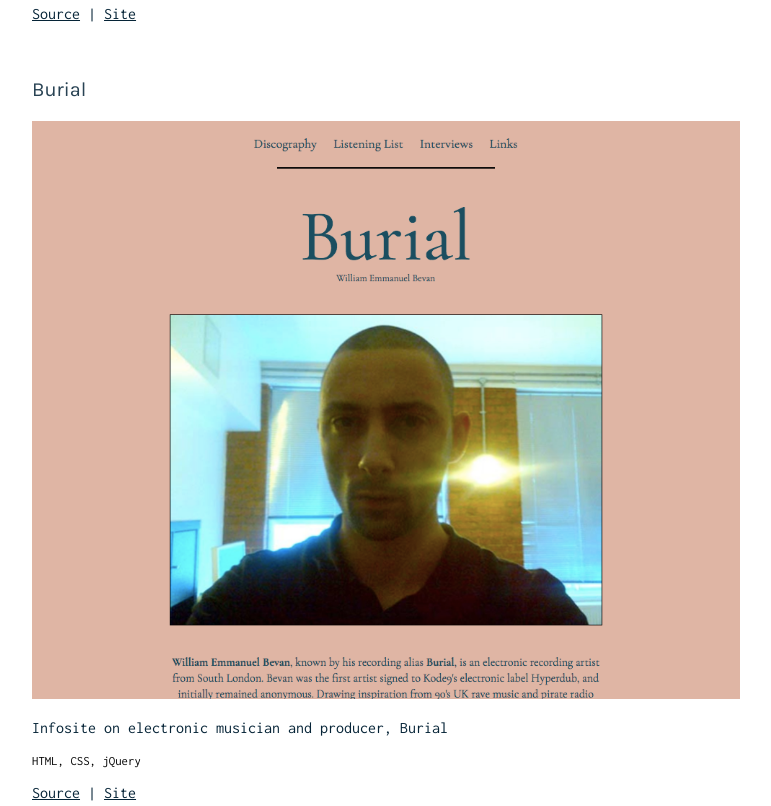
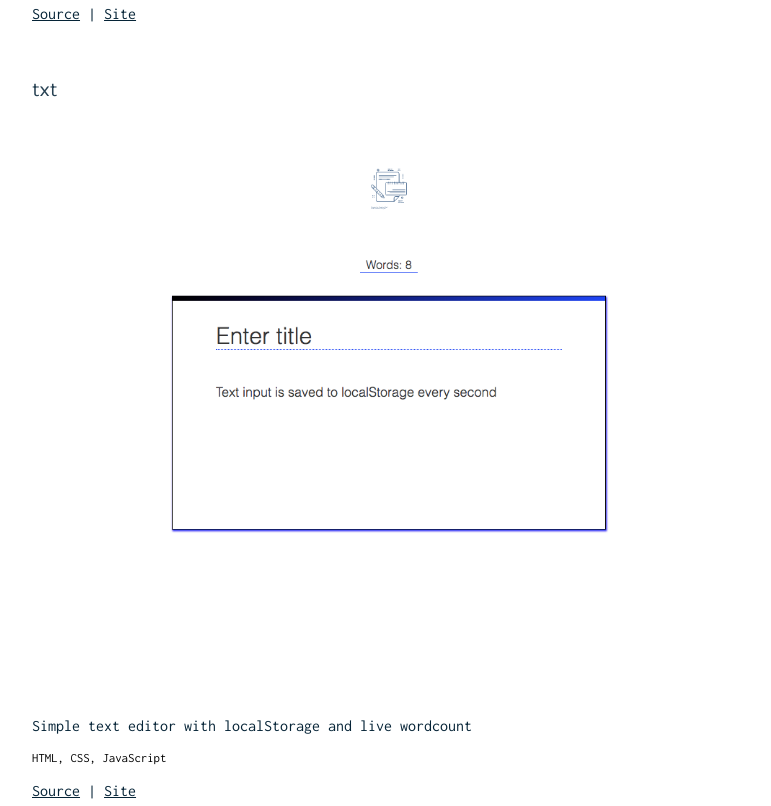
Before and after one commit to rom-dos/moreracomputer, a plain HTML site: page index.html in a window 1280 px wide. Shown: the part 1640-2446 px from the top of the page, without its empty margins (254-1025 px from the left). Drawn offline with nearby package versions, Linux system fonts and the light colour scheme.

Commit message:
txt project add

```diff
--- a/index.html
+++ b/index.html
@@ -68,6 +68,15 @@
     <p>Database of Aphex Twin interviews</p>
     <small>React, Gatsby, Typography.js</small>
     <p><a href="https://github.com/rom-dos/afx-interviews" target="_blank">Source</a> | <a href="https://afx-interviews.surge.sh/" target="_blank">Site</a></p>
+    <br />
+  </div>
+
+  <div class="project-tile">
+    <h3 id="txt" class="blue9 f3-m f4">txt</h3>
+    <img class="w-100" src="assets/img/txt.png" alt="txt">
+    <p>Simple text editor with localStorage and live wordcount</p>
+    <small>HTML, CSS, JavaScript</small>
+    <p><a href="https://github.com/rom-dos/txt" target="_blank">Source</a> | <a href="https://txt.surge.sh/" target="_blank">Site</a></p>
     <br />
   </div>
 
```
Also changed, not shown: assets/img/txt.png (added).
